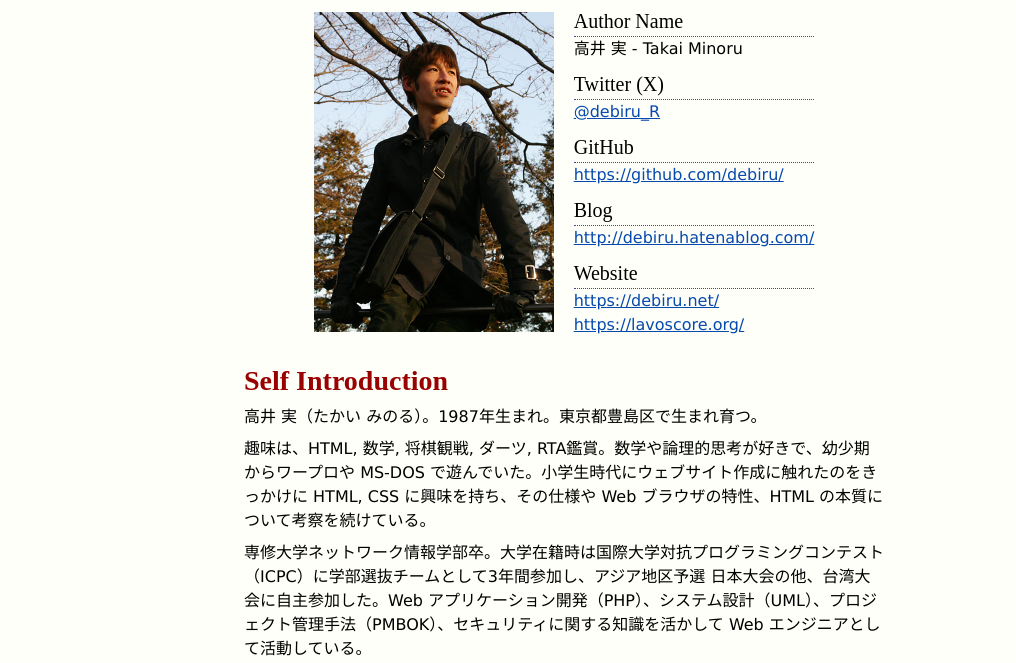
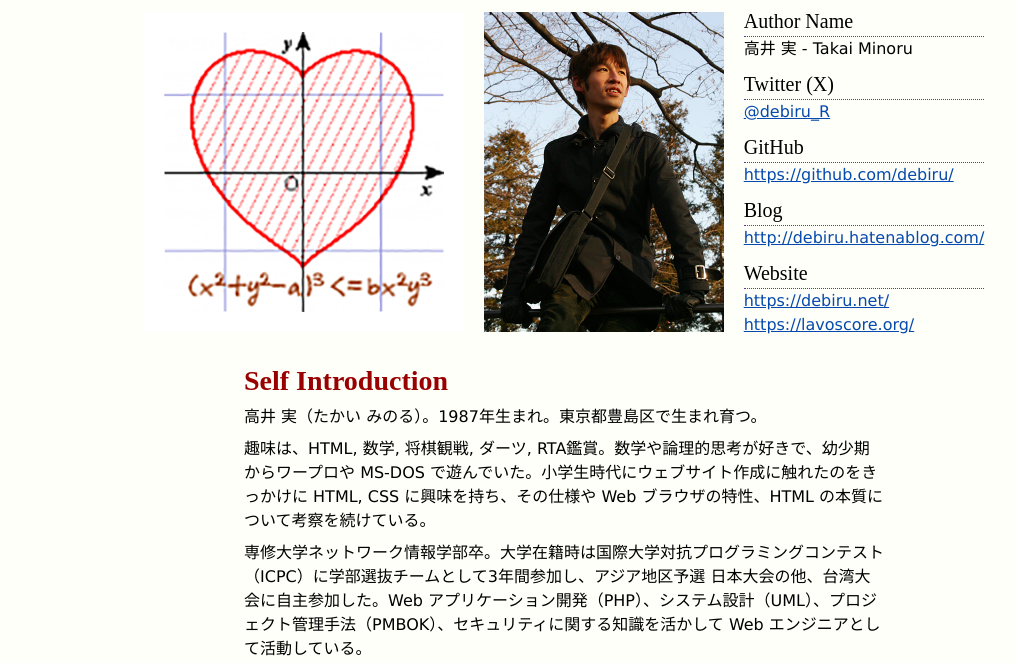
Before and after one commit to debiru/debiru.github.io, an Astro site: page / in a window 1280 px wide. Shown: the part 137-800 px from the top of the page, without its empty margins (76-1092 px from the left). Built offline with nearby package versions, Linux system fonts and the light colour scheme; Astro itself is replaced by a stand-in of ours; a web font is replaced by a local one.

Commit message:
add heart.png

```diff
--- a/src/config/view.mjs
+++ b/src/config/view.mjs
@@ -26,8 +26,13 @@ export const app = {
   },
 };
 
+export const rootPath = (path) => {
+  path = '/' + Util.ltrim(path);
+  return path;
+};
+
 export const assets = (path, cacheBuster = false) => {
-  path = '/assets/' + Util.ltrim(path);
+  path = rootPath('assets/' + Util.ltrim(path));
   if (cacheBuster) path += '?' + Date.now();
   return path;
 };
@@ -41,5 +46,5 @@ export const img = (path) => {
 };
 
 export const route = (path) => {
-  return '/' + Util.ltrim(path);
+  return rootPath(path);
 };
--- a/src/pages/index.astro
+++ b/src/pages/index.astro
@@ -1,7 +1,7 @@
 ---
 import Layout from '/src/layouts/Layout.astro';
 import Util from '/src/config/Util';
-import { app, args, assets, img, route } from '/src/config/view';
+import { app, args, rootPath, assets, img, route } from '/src/config/view';
 const pageArgs = {};
 
 const makeItem = (url, label = null) => ({ url, label });
@@ -160,6 +160,9 @@ const getLinkItems = (category) => {
       <div class="sectionBody">
         <div class="profileBlock">
           <div class="profileImage">
+            <p><img src={ rootPath('icon/heart.png') } alt="debiru のアイコン画像。数式のグラフでハートが描かれている。" width="320" height="320"></p>
+          </div>
+          <div class="profileImage">
             <p><img src={ img('global/takai-minoru-480x640.jpg') } alt="高井 実の顔写真。晴れた空の下、黒一色の服装で公園の鉄棒の上に跨って手前側を見ている。" width="240" height="320"></p>
           </div>
           <div class="profileInfo">
```
Also changed, not shown: public/icon/heart.png (added).
